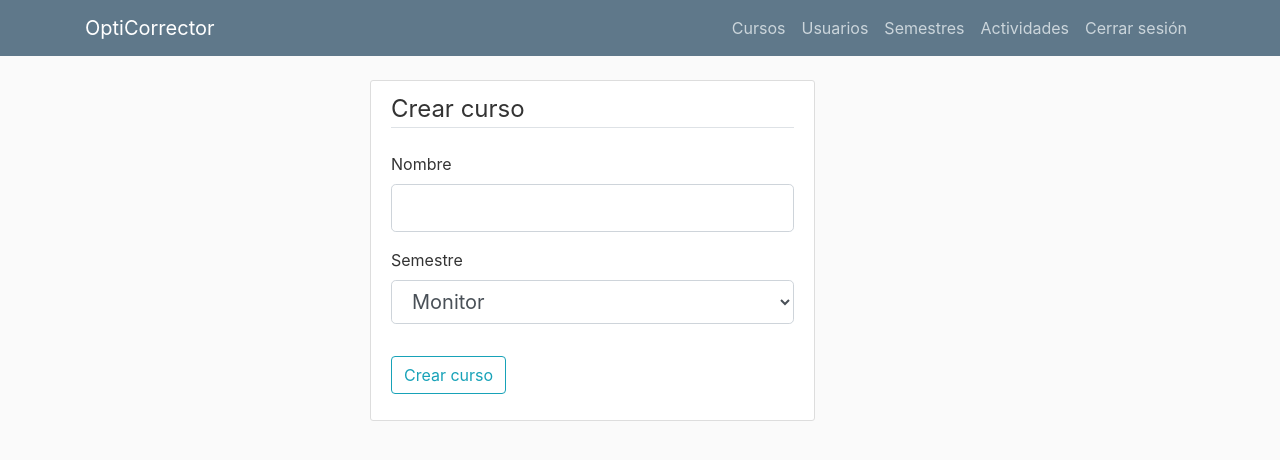
After one commit to daviddlaiton/HerramientaTomaDecisiones, a Flask app: page /crear_curso in a window 1280 px wide. The commit adds this page. Shown: the top 460 px of the page. Run offline with Flask 2, Linux system fonts and the light colour scheme; a user stored in the database is signed in; data comes from the database, SQL or seed files in the repository; data that the repository does not hold is empty; some libraries are stand-ins or nearby versions.

Commit message:
Semestres created. Cursos little error fixed

```diff
--- a/Herramienta/__init__.py
+++ b/Herramienta/__init__.py
@@ -22,10 +22,12 @@ def create_app(config_class=Config):
     from Herramienta.usuarios.routes import usuarios
     from Herramienta.errors.handlers import errors
     from Herramienta.cursos.routes import cursos
+    from Herramienta.semestres.routes import semestres
 
     app.register_blueprint(main)
     app.register_blueprint(usuarios)
     app.register_blueprint(errors)
     app.register_blueprint(cursos)
+    app.register_blueprint(semestres)
 
     return app
--- /dev/null
+++ b/Herramienta/cursos/forms.py
@@ -0,0 +1,19 @@
+from flask_wtf import FlaskForm
+from flask_wtf.file import FileField, FileAllowed
+from wtforms import StringField, PasswordField, SubmitField, BooleanField, SelectField
+from wtforms.validators import DataRequired, Length, Email, EqualTo, ValidationError
+from flask_login import current_user
+from Herramienta.models import Curso
+
+
+class CrearUsuarioForm(FlaskForm):
+    nombre = StringField("Nombre", validators=[
+                        DataRequired(), Length(min=1, max=50)])
+    semestre = SelectField("Semestre", choices=[
+                      ("1", "Monitor"), ("2", "Asistente"), ("3", "Profesor"), ("4", "Administrador")])
+    submit = SubmitField("Crear curso")
+
+    def validate_nombre(self, nombre):
+        user = Curso.query.filter_by(nombre=nombre.data).first()
+        if user:
+            raise ValidationError("Curso ya existente")
--- a/Herramienta/cursos/routes.py
+++ b/Herramienta/cursos/routes.py
@@ -1,6 +1,8 @@
-from flask import render_template, abort, Blueprint, request
-from flask_login import login_user, current_user, logout_user, login_required
+from flask import render_template, url_for, flash, redirect, request, Blueprint, abort
+from flask_login import current_user, login_required
 from Herramienta.models import Usuario, Curso
+from Herramienta import db, bcrypt
+from Herramienta.cursos.forms import CrearUsuarioForm
 
 cursos = Blueprint("cursos", __name__)
 
@@ -8,6 +10,25 @@ cursos = Blueprint("cursos", __name__)
 @login_required
 def get_cursos():
     page = request.args.get("page", 1, type=int)
-    cursos = Curso.query.order_by(Curso.id.desc()).paginate(page=page, per_page=10)
-    print(cursos)
+    cursos = Curso.query.order_by(Curso.id.desc()).paginate(page=page, per_page=5)
     return render_template("cursos/cursos.html", title="Cursos", cursos=cursos)
+
+@cursos.route("/crear_curso", methods=["GET", "POST"])
+@login_required
+def crear_curso():
+    user_id = current_user.get_id()
+    user = Usuario.query.filter_by(id=user_id).first()
+    if user.rol_id == 1:
+        abort(403)
+    form = CrearUsuarioForm()
+    if form.validate_on_submit():
+        semestre_id_int = int(form.semestre.data)
+        semestres=[]
+        semestres.append(semestre_id_int)
+        curso = Curso(nombre=form.nombre.data,
+                       semestre=semestres)
+        db.session.add(curso)
+        db.session.commit()
+        flash(f"Cursos creado exitosamente", "success")
+        return redirect(url_for("cursos.get_cursos"))
+    return render_template("cursos/crear_curso.html", title="Crear curso", form=form)
--- a/Herramienta/models.py
+++ b/Herramienta/models.py
@@ -87,6 +87,7 @@ class Curso(db.Model):
 class Semestre(db.Model):
     id = db.Column(db.Integer, primary_key=True)
     nombre = db.Column(db.String(50), unique=True, nullable=False)
+    #Creo que debe ser una relación (profesores y asistentes)
     profesores = db.Column(db.String(50), nullable=False)
     asistentes = db.Column(db.String(50), nullable=False)
     lista = db.relationship("Estudiante", backref="lista")
--- /dev/null
+++ b/Herramienta/templates/cursos/crear_curso.html
@@ -0,0 +1,49 @@
+{% extends "layout.html" %}
+
+{% block content %}
+    <div class="row">
+        <div class="col-md-3"></div>
+        <div class="col-md-5">
+            <div class="content-section">
+                <form method="POST" action="">
+                    {{ form.hidden_tag() }}
+                    <fieldset class="form-group">
+                        <legend class="border-bottom mb-4">Crear curso</legend>
+                        <div class="form-group">
+                            {{ form.nombre.label(class="form-control-label") }}
+
+                            {% if form.nombre.errors %}
+                            {{ form.nombre(class="form-control form-control-lg is-invalid") }}
+                            <div class="invalid-feedbakc">
+                                {% for error in form.nombre.errors%}
+                                <span>{{ error }}</span>
+                                {% endfor %}
+                            </div>
+                            {% else %}
+                            {{ form.nombre(class="form-control form-control-lg") }}
+                            {% endif %}
+
+                        </div>
+                        <div class="form-group">
+                            {{ form.semestre.label(class="form-control-label") }}
+                            {% if form.semestre.errors %}
+                            {{ form.semestre(class="form-control form-control-lg is-invalid") }}
+                            <div class="invalid-feedbakc">
+                                {% for error in form.semestre.errors%}
+                                <span>{{ error }}</span>
+                                {% endfor %}
+                            </div>
+                            {% else %}
+                            <br>
+                            {{ form.semestre(size=1, maxlength=50,class="form-control form-control-lg") }}
+                            {% endif %}
+                        </div>
+                    </fieldset>
+                    <div class="form-group">
+                        {{ form.submit(class="btn btn-outline-info")}}
+                    </div>
+                </form>
+            </div>
+        </div>
+    </div>
+{% endblock content %}
--- a/Herramienta/templates/cursos/cursos.html
+++ b/Herramienta/templates/cursos/cursos.html
@@ -35,7 +35,7 @@
                 <div class="content-section">
                     <h3>Acciones cursos</h3>
                     <div>
-                        <form action="">
+                        <form action="{{ url_for('cursos.crear_curso') }}">
                             <button type="submit" class="btn btn-outline-info cursosActionsButton">Crear curso</button>
                         </form>
                         <form action="">
--- a/Herramienta/templates/layout.html
+++ b/Herramienta/templates/layout.html
@@ -41,7 +41,7 @@
                             <a class="nav-item nav-link" href="{{ url_for('cursos.get_cursos') }}">Cursos</a>
                             {% if current_user.rol_id == 4 %}
                                 <a class="nav-item nav-link" href="{{ url_for('usuarios.get_usuarios')}}">Usuarios</a>
-                                <a class="nav-item nav-link">Semestres</a>
+                                <a class="nav-item nav-link" href="{{ url_for('semestres.get_semestres') }}">Semestres</a>
                             {% endif %}
                             {% if current_user.rol_id == 2 or current_user.rol_id == 3 or current_user.rol_id == 4%}
                                 <a class="nav-item nav-link">Actividades</a>
--- a/Herramienta/templates/usuarios/crear_usuario.html
+++ b/Herramienta/templates/usuarios/crear_usuario.html
@@ -1,6 +1,9 @@
 {% extends "layout.html" %}
 
 {% block content %}
+    <div class="row">
+        <div class="col-md-3"></div>
+        <div class="col-md-5">
             <div class="content-section">
                 <form method="POST" action="">
                     {{ form.hidden_tag() }}
@@ -67,4 +70,6 @@
                     </div>
                 </form>
             </div>
+        </div>
+    </div>
 {% endblock content %}
--- a/Herramienta/usuarios/routes.py
+++ b/Herramienta/usuarios/routes.py
@@ -55,7 +55,8 @@ def logout():
 def get_usuarios():
     user_id = current_user.get_id()
     user = Usuario.query.filter_by(id=user_id).first()
-    usuarios = Usuario.query.all()
     if user.rol_id != 4:
         abort(403)
+    page = request.args.get("page", 1, type=int)
+    usuarios = Usuario.query.order_by(Usuario.id.desc()).paginate(page=page, per_page=5)
     return render_template("usuarios/usuarios.html", title="Usuarios", usuarios=usuarios)
```
Also changed, not shown: Herramienta/semestres/forms.py (added, +17 -0 lines), Herramienta/semestres/routes.py (added, +30 -0 lines), Herramienta/templates/semestres/crear_semestre.html (added, +35 -0 lines), Herramienta/templates/semestres/semestres.html (added, +47 -0 lines), Herramienta/templates/usuarios/usuarios.html (+12 -1 lines), Herramienta/semestres/__init__.py (added). Lines whose indentation alone changed are shown as unchanged.
